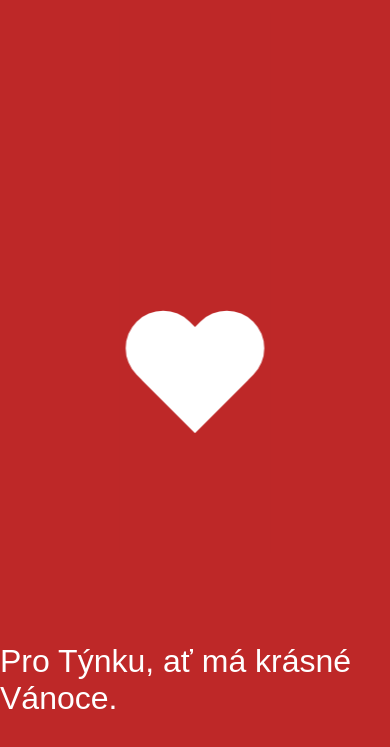
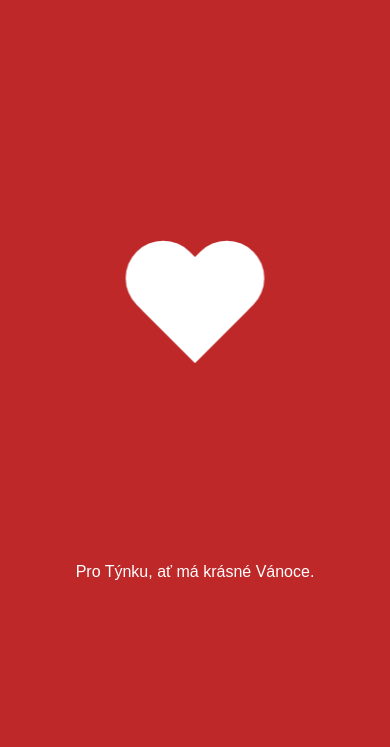
Before and after one commit to Oppenheimer450/test-website, a plain HTML site: page index.html in a window 390 px wide. Shown: the part 77-824 px from the top of the page. Drawn offline with Linux system fonts and the light colour scheme; a web font is replaced by a local one.

Commit message:
fixed layout

```diff
--- a/style.css
+++ b/style.css
@@ -14,11 +14,14 @@ body {
     flex-direction: column;
     justify-content: center;
     align-items: center;
+
+
+
 }
 
 .container {
     background-color: rgb(190, 40, 40);
-    padding: 25rem 0 10rem 0;
+    padding: 20rem 0 10rem 0;
     animation-name: heartbeat;
     animation-duration: 1s;
     animation-iteration-count: infinite;
@@ -71,8 +74,7 @@ body {
 
 
 .msg {
-    display: flex;
-    justify-content: center;
+
     color: white;
     font-family: 'Sevillana', sans-serif;
     font-size: 2rem;
@@ -106,3 +108,10 @@ body {
 
 
 }
+
+
+@media screen and (max-width: 480px) {
+    .msg {
+        font-size: 1rem;
+    }
+}
```
